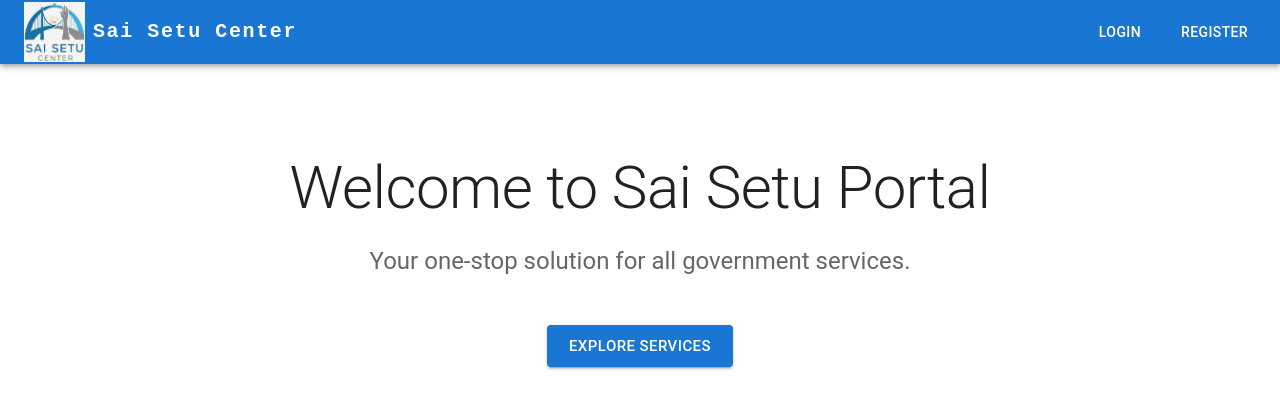
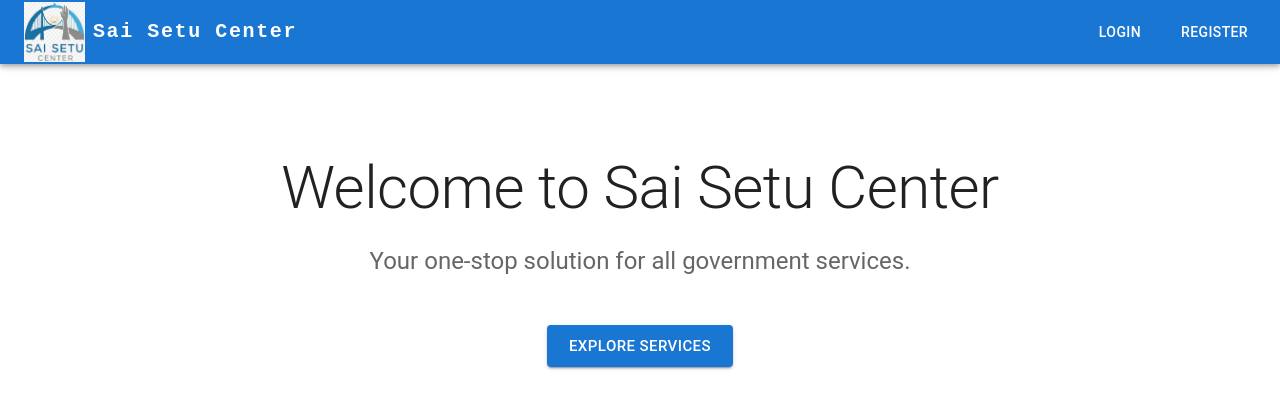
Before and after one commit to dhirajdhumal/sai-setu-center, a React (Create React App) app in the folder frontend/: page / in a window 1280 px wide. Shown: the top 408 px of the page. Built offline with nearby package versions, Linux system fonts and the light colour scheme; some icons are missing.

Commit message:
Changes on HomePage

```diff
--- a/frontend/src/pages/Home.js
+++ b/frontend/src/pages/Home.js
@@ -6,7 +6,7 @@ const Home = () => {
     return (
         <Box sx={{ textAlign: 'center', mt: 8 }}>
             <Typography variant="h2" component="h1" gutterBottom>
-                Welcome to Sai Setu Portal
+                Welcome to Sai Setu Center
             </Typography>
             <Typography variant="h5" color="text.secondary" paragraph>
                 Your one-stop solution for all government services.
```
